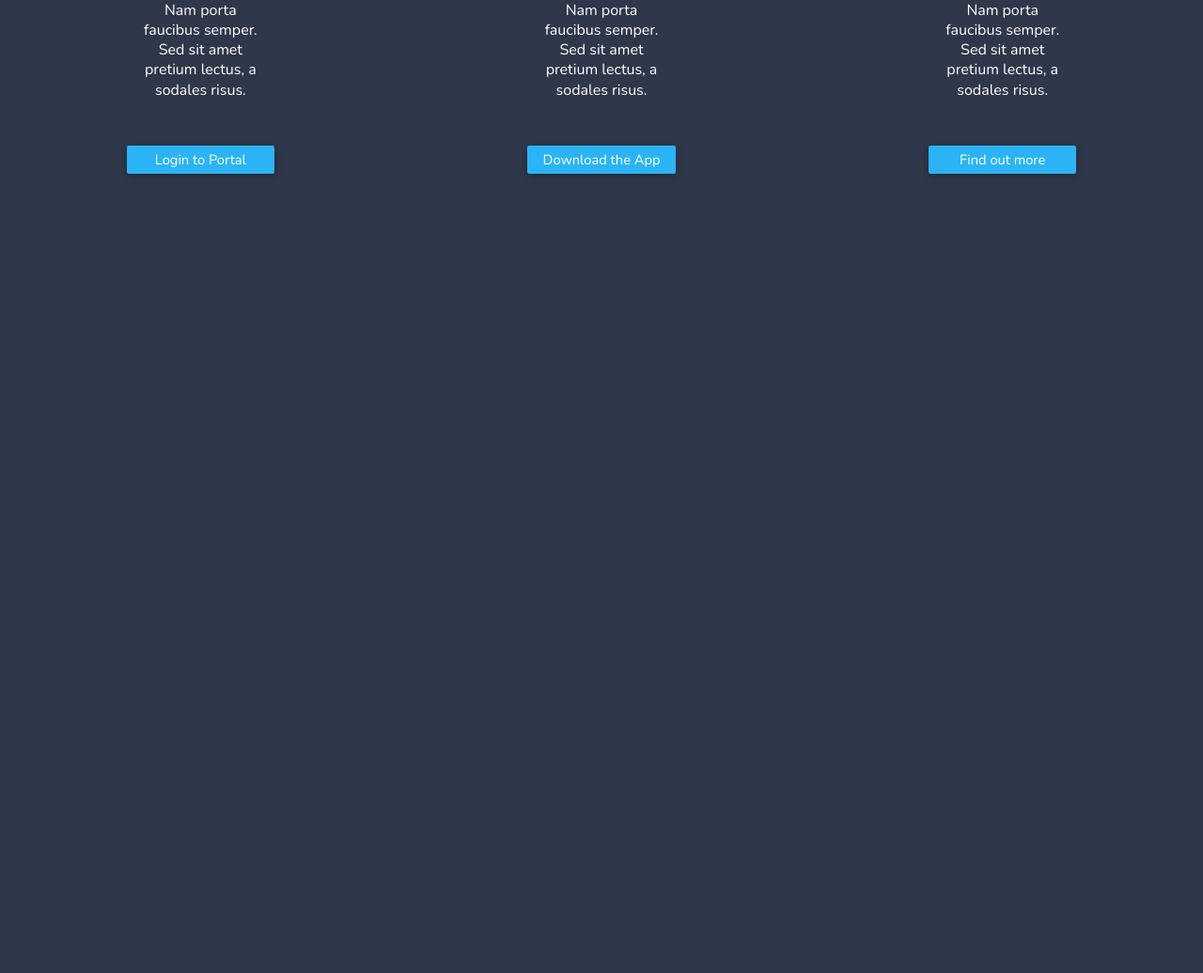
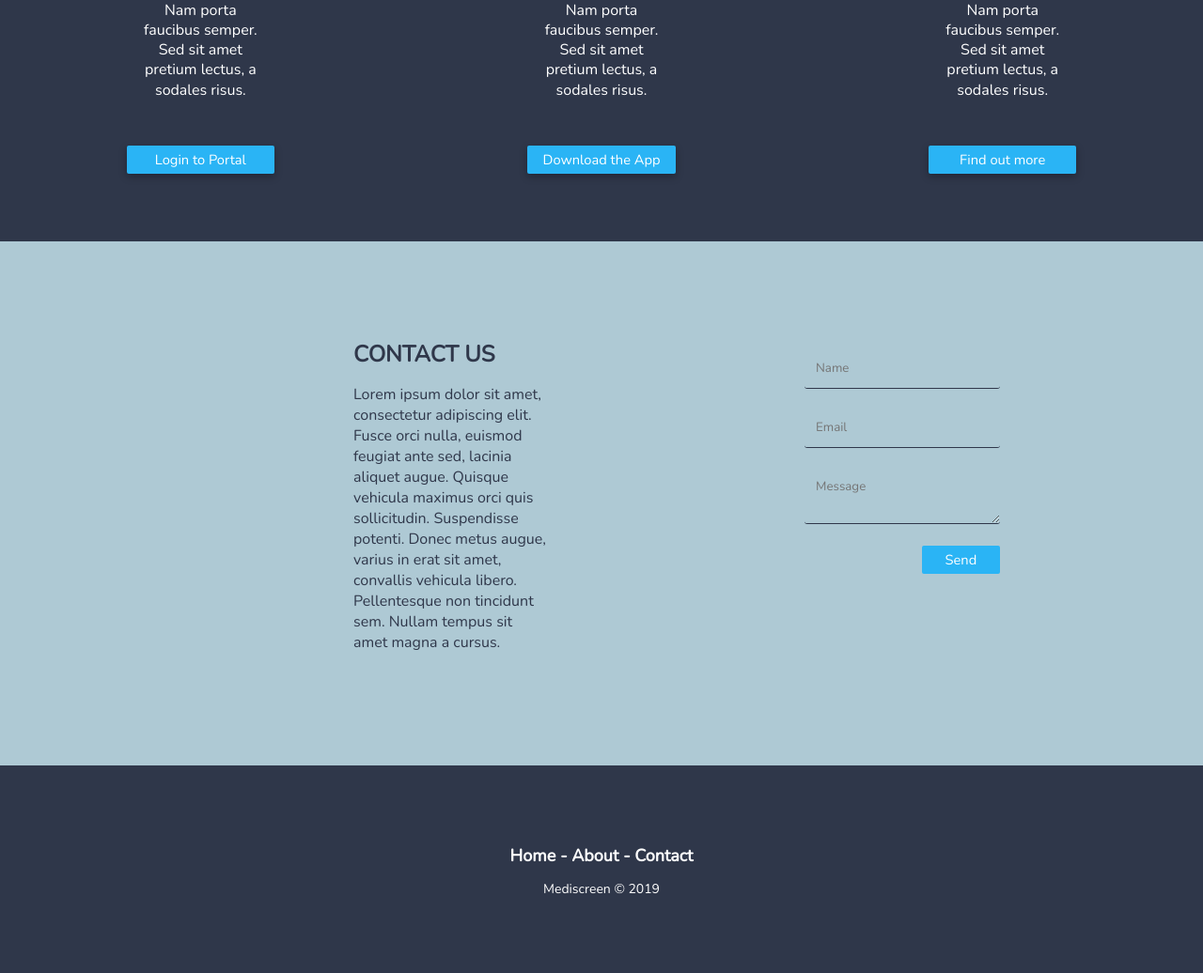
Before and after one commit to heftydolphin/MediScreen-JAGI, a PHP site: page / in a window 1280 px wide. Shown: the part 1352-2388 px from the top of the page at 94% size. Before the commit the page ends 1539 px from the top, so only its background shows below. Run offline with PHP 8.4, Linux system fonts and the light colour scheme.

Commit message:
Added contact form and footer to homepage

```diff
--- a/website/index.html
+++ b/website/index.html
@@ -38,13 +38,13 @@
 
 		<nav class="navbar">
 
-			<h1><a href="index.html">Mediscreen</a></h1>
+			<h1><a id="title" href="index.html">Mediscreen</a></h1>
 
 			<div class="nav">
 			<ul class="nav-links">
 				<li><a href="index.html">Home</a></li>
 				<li><a href="#about">About</a></li>
-				<li><a href="#">Contact</a></li>
+				<li><a href="#contact">Contact</a></li>
 			</ul>
 
 			<ul class="login">
@@ -73,25 +73,25 @@
 		</div>
 	</section>
 
-	<section class="features">
+	<section id="about" class="features">
 		<div class='row'>
-			<div id="about" class='column'>
-				<div class='one-column'>
-					<div class="col-content"><h2>MEDISCREEN PORTAL<h2><img src="images/portal.png"></img><p>
+			<div class="column">
+				<div class="one-column">
+					<div class="col-content"><h2>MEDISCREEN PORTAL</h2><img src="images/portal.png"></img><p>
 					Lorem ipsum dolor sit amet, consectetur adipiscing elit. Maecenas nec leo tortor. Curabitur sagittis dictum ultrices. Ut tellus nisl, ullamcorper ut mauris eu, egestas vulputate quam. Nulla id neque id dui rutrum suscipit quis quis nisi. Cras vitae risus tempus, rhoncus dui vel, viverra orci. Sed ut tortor ligula. Aliquam gravida tortor nec erat laoreet finibus. Nam porta faucibus semper. Sed sit amet pretium lectus, a sodales risus.
 					</p><button class="col-button"><a href="scripts/login.php">Login to Portal</a></button></div>
 				</div>
 			</div>
-			<div class='column'>
-				<div class='two-column'>
-					<div class="col-content"><h2>MEDISCREEN PATIENT APP<h2><img src="images/app.png"></img>
+			<div class="column">
+				<div class="two-column">
+					<div class="col-content"><h2>MEDISCREEN PATIENT APP</h2><img src="images/app.png"></img>
 					<p>Lorem ipsum dolor sit amet, consectetur adipiscing elit. Maecenas nec leo tortor. Curabitur sagittis dictum ultrices. Ut tellus nisl, ullamcorper ut mauris eu, egestas vulputate quam. Nulla id neque id dui rutrum suscipit quis quis nisi. Cras vitae risus tempus, rhoncus dui vel, viverra orci. Sed ut tortor ligula. Aliquam gravida tortor nec erat laoreet finibus. Nam porta faucibus semper. Sed sit amet pretium lectus, a sodales risus.
 					</p><button class="col-button"><a href="#">Download the App</a></button></div>
 				</div>
 			</div>
-			<div class='column'>
-				<div class='three-column'>
-					<div class="col-content"><h2>MEDISCREEN AI INTERFACE<h2><img src="images/ai.png"></img><p>
+			<div class="column">
+				<div class="three-column">
+					<div class="col-content"><h2>MEDISCREEN AI INTERFACE</h2><img src="images/ai.png"></img><p>
 					Lorem ipsum dolor sit amet, consectetur adipiscing elit. Maecenas nec leo tortor. Curabitur sagittis dictum ultrices. Ut tellus nisl, ullamcorper ut mauris eu, egestas vulputate quam. Nulla id neque id dui rutrum suscipit quis quis nisi. Cras vitae risus tempus, rhoncus dui vel, viverra orci. Sed ut tortor ligula. Aliquam gravida tortor nec erat laoreet finibus. Nam porta faucibus semper. Sed sit amet pretium lectus, a sodales risus.
 					</p><button class="col-button"><a href="#">Find out more</a></button></div>
 				</div>
@@ -99,6 +99,66 @@
 		</div>
 	</section>
 
+	<section id ="contact" class="contact">
+		<div class="row">
+
+			<div class="column">
+				<div class="one-colummn">
+					<div class="col-content-c"><h1>CONTACT US</h1><br><p>Lorem ipsum dolor sit amet, consectetur adipiscing elit. Fusce orci nulla, euismod feugiat ante sed, lacinia aliquet augue. Quisque vehicula maximus orci quis sollicitudin. Suspendisse potenti. Donec metus augue, varius in erat sit amet, convallis vehicula libero. Pellentesque non tincidunt sem. Nullam tempus sit amet magna a cursus.</p>
+					</div>
+				</div>
+			</div>
+
+			<div class="column">
+				<div class="two-colummn">
+					<div class="col-content-c">
+
+					<form name="contact-form" id="contact-form" method="post" action="">
+
+						<div class="form-box">
+							<input type="text" class="form-input" name="name" placeholder="Name" required>
+						</div>
+
+						<div class="form-box">
+							<input type="email" class="form-input" name="email" placeholder="Email" required>
+						</div>
+
+						<div class="form-box">
+							<textarea class="form-input" name="message" placeholder="Message" required></textarea>
+						</div>
+						<div class="form-box">
+							<button type="submit" class="send">Send</button>
+						</div>
+
+
+					</form>
+
+					</div>
+				</div>
+			</div>
+
+		</div>
+
+	</section>
+
+	<footer class="footer">
+
+
+		<div class="footer-left">
+
+			<p class="footer-links">
+				<a href="index.html">Home</a>
+				-
+				<a href="#about">About</a>
+				-
+				<a href="#contact">Contact</a>
+			</p>
+
+			<p>Mediscreen &copy; 2019</p>
+		</div>
+
+	</footer>
+
 	</body>
 
 </html>
--- a/website/stylesheet.css
+++ b/website/stylesheet.css
@@ -116,6 +116,7 @@ button {
 
 .form-input {
 	min-height: 40px;
+	border-radius: 3px;
 	border: none;
 	outline: none;
 	padding: 12px;
@@ -123,6 +124,22 @@ button {
 	width: 100%;
 	margin-top: 10px;
 	margin-bottom: 10px;
+	color: #2F374A;
+	background: transparent;
+	border-bottom: 1px solid #2F374A;
+}
+
+.send {
+	margin-top: 0.8rem;
+	width: 40%;
+	float: right;
+	color: #fff;
+	background-color; #2ab4f5;
+	transition: 0.5s;
+}
+
+.send:hover {
+	background-color: #2F374A;
 }
 
 .login-form a {
@@ -302,3 +319,61 @@ button {
 .col-button:hover {
 	background-color: #13648a;
 }
+
+#title {
+	transition: 0.3s;
+}
+
+#title:hover {
+	border-bottom: 3px solid #2ab4f5;
+}
+
+.contact {
+	padding-top: 5rem;
+	padding-bottom: 5rem;
+	padding-left: 20rem;
+	background-color: #AEC9D4;
+}
+
+.contact h1, p {
+	color: #2F374A;
+}
+
+.col-content-c {
+	padding: 1.5rem;
+	text-align: left;
+	font-family: 'Nunito', sans-serif;
+	color: #fff;
+	width: 50%;
+}
+
+.footer {
+	padding-top: 5rem;
+	padding-left: 10rem;
+	padding-right: 10rem;
+	padding-bottom: 5rem;
+	background-color: #2F374A;
+	box-sizing: border-box;
+	text-align: center;
+}
+
+.footer-left p{
+	color:  #fff;
+	font-size: 14px;
+	margin: 0;
+}
+
+p.footer-links{
+	font-size:18px;
+	font-weight: bold;
+	color:  #fff;
+	margin: 0 0 10px;
+	padding: 0;
+}
+
+p.footer-links a{
+	display:inline-block;
+	line-height: 1.8;
+	text-decoration: none;
+	color:  inherit;
+}
```
